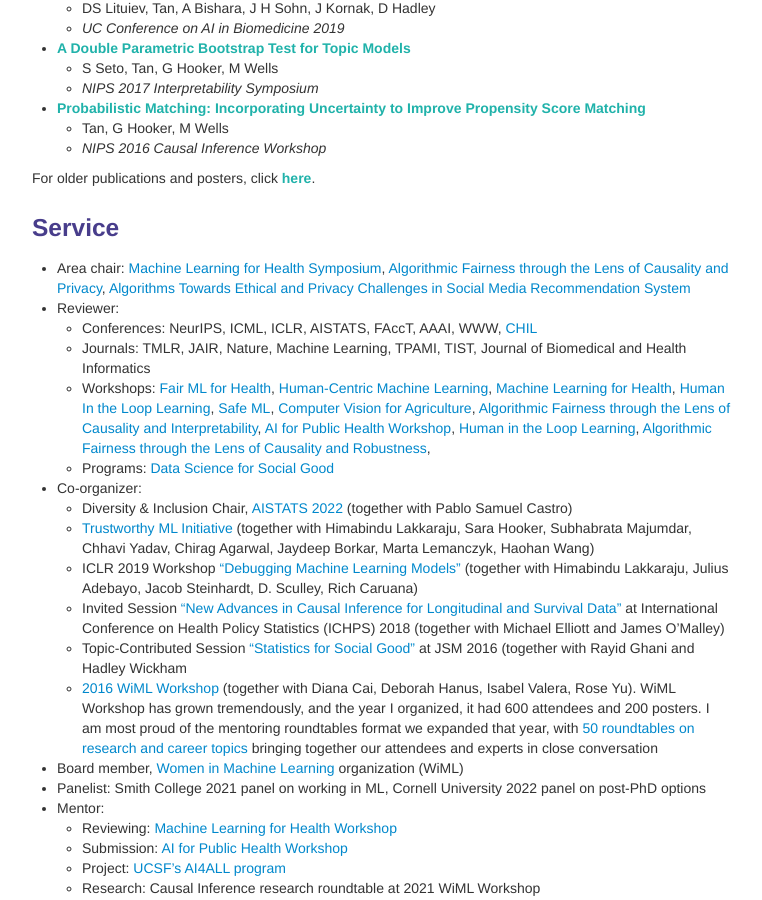
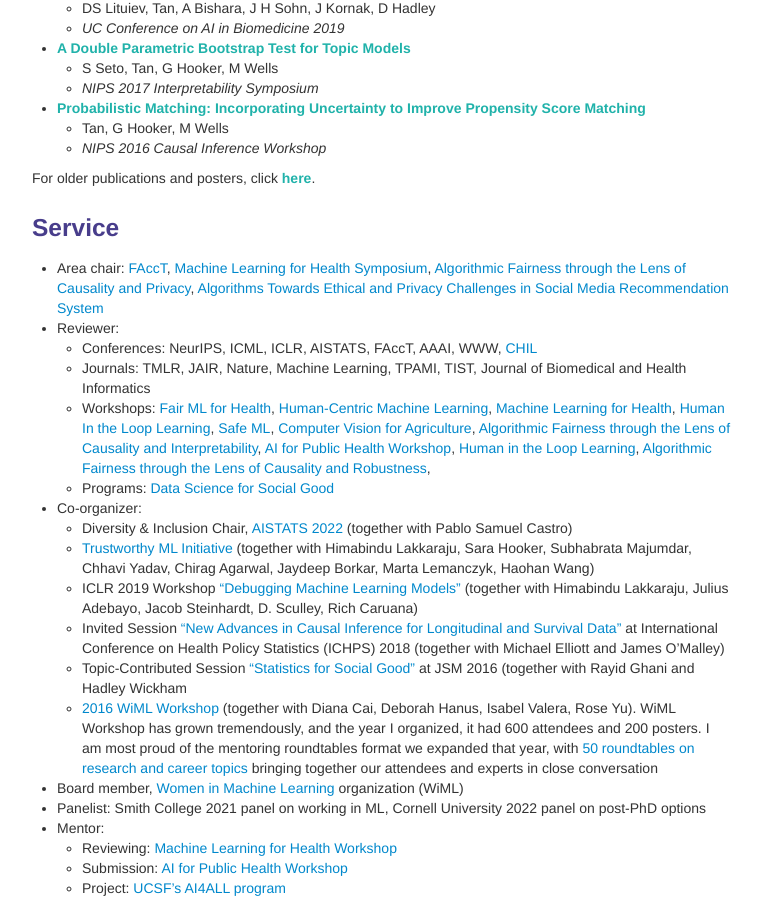
Before and after one commit to shftan/shftan.github.io, a Jekyll site: the page built from index.md, in a window 1280 px wide and 900 px high, scrolled down 2693 px. Shown: the whole window, without its empty margins (258-1020 px from the left). Built offline with Jekyll 4.4.1, drawn with Linux system fonts in a browser that asks for light colours.

Commit message:
Update index.md

```diff
--- a/index.md
+++ b/index.md
@@ -136,7 +136,7 @@ For older publications and posters, click <a class="paper" href="olderpublicatio
 
 <div class="row-fluid" id="service"><h3>Service</h3>
 </div>
-- Area chair: [Machine Learning for Health Symposium](https://ml4health.github.io), [Algorithmic Fairness through the Lens of Causality and Privacy](https://www.afciworkshop.org/), [Algorithms Towards Ethical and Privacy Challenges in Social Media Recommendation System](https://sites.google.com/view/aesm2022/home)
+- Area chair: [FAccT](https://facctconference.org/index.html), [Machine Learning for Health Symposium](https://ml4health.github.io), [Algorithmic Fairness through the Lens of Causality and Privacy](https://www.afciworkshop.org/), [Algorithms Towards Ethical and Privacy Challenges in Social Media Recommendation System](https://sites.google.com/view/aesm2022/home)
 - Reviewer:
   - Conferences: NeurIPS, ICML, ICLR, AISTATS, FAccT, AAAI, WWW, [CHIL](https://www.chilconference.org/)
   - Journals: TMLR, JAIR, Nature, Machine Learning, TPAMI, TIST, Journal of Biomedical and Health Informatics
```
